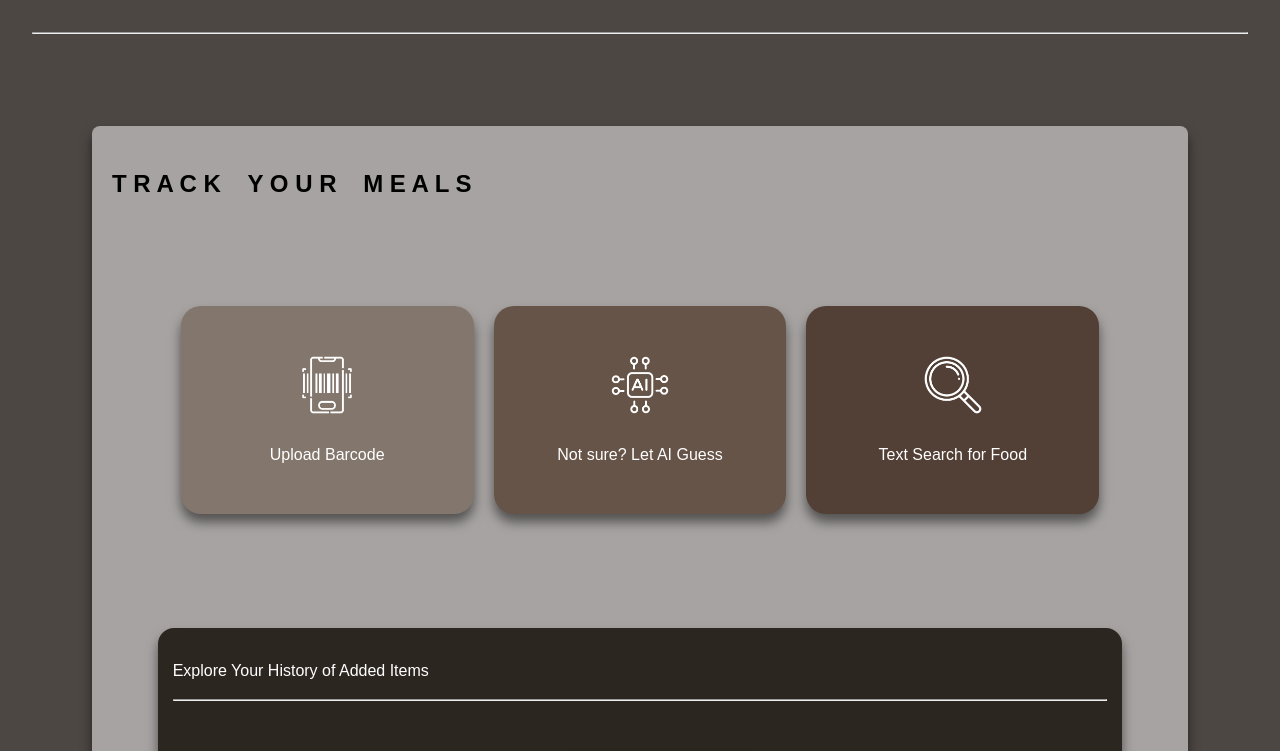
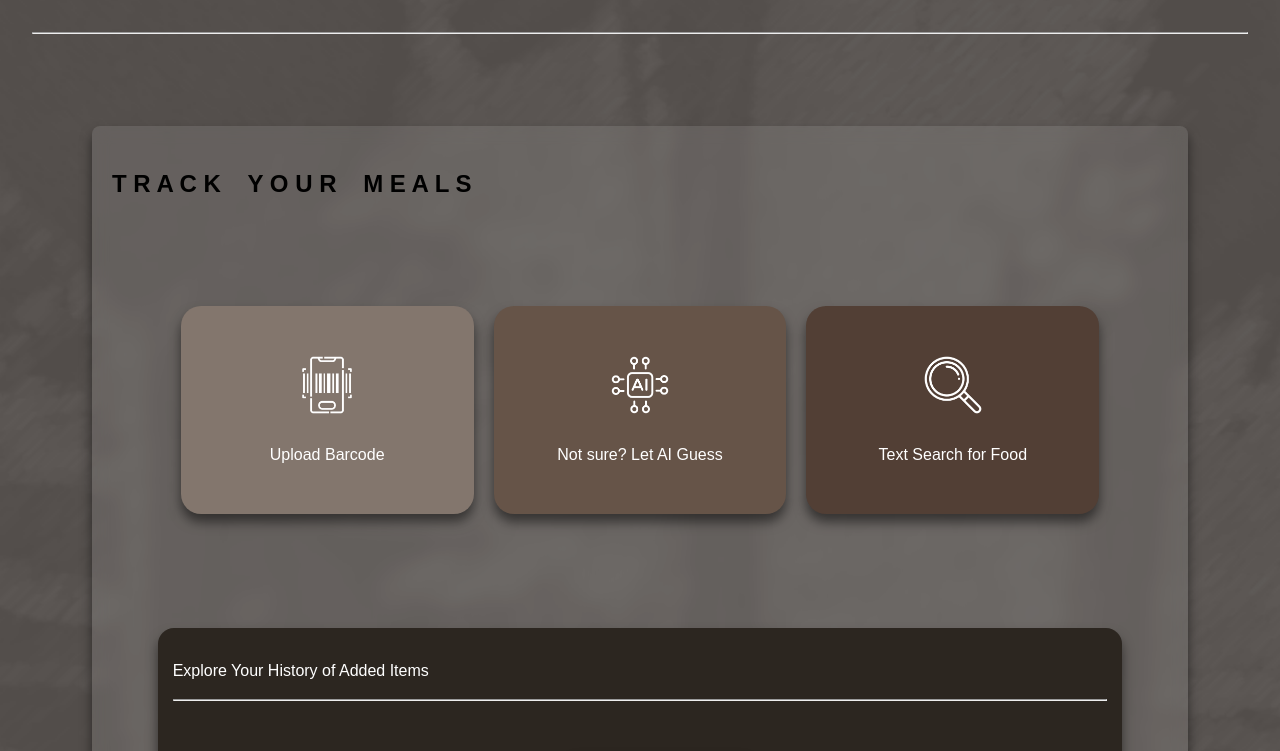
Before and after one commit to Jaturaput-Jongsubcharoen/COMP229-NutriSnap-Client1, a React (Vite) app: page / in a window 1280 px wide. Shown: the part 560-1311 px from the top of the page. Built offline with nearby package versions, Linux system fonts and the light colour scheme.

Commit message:
Jaturaput-Update51

```diff
--- a/src/App.css
+++ b/src/App.css
@@ -122,7 +122,7 @@ body {
 }
 
 .decorate-main-page2 {
-  background-color: rgba(255, 255, 255, 0.5); /* Semi-transparent background */
+  background-color: rgba(255, 255, 255, 0.1); /* Semi-transparent background */
   border-radius: 8px;
   padding: 20px;
   box-shadow: 0 8px 12px rgba(0, 0, 0, 0.5);
--- a/src/index.css
+++ b/src/index.css
@@ -3,6 +3,10 @@
   line-height: 1.5;
   font-weight: 400;
   background-color: #4d4744;
+  background-image: url('./images/backgroundImage.png');
+  background-size: cover;
+  background-repeat: no-repeat;
+  background-position: center;
 
   /*
   color-scheme: light dark;
--- a/src/styles/AddItem.css
+++ b/src/styles/AddItem.css
@@ -10,11 +10,10 @@ p{
 h4{
   color: #f2f0c4;
 }
-*/
-
 label{
   color: #f2f0c4;
 }
+*/
 .upload-container {
   margin-bottom: 20px;
 }
```
Also changed, not shown: src/images/backgroundImage.png (added).
